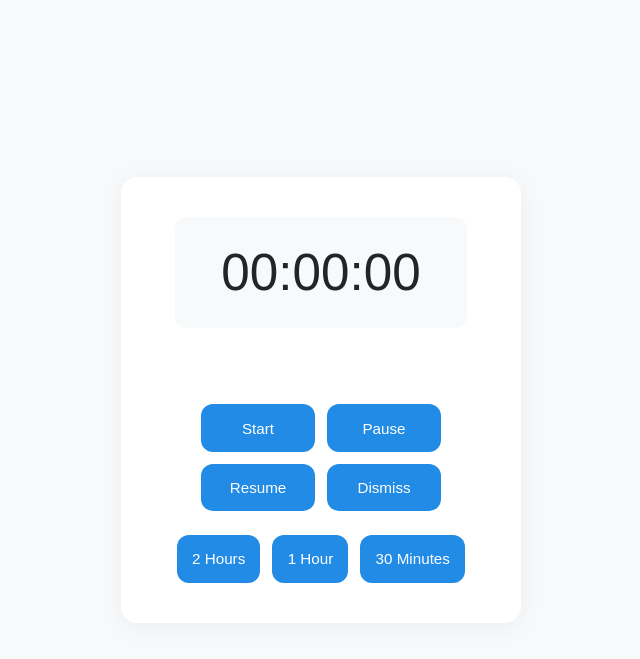
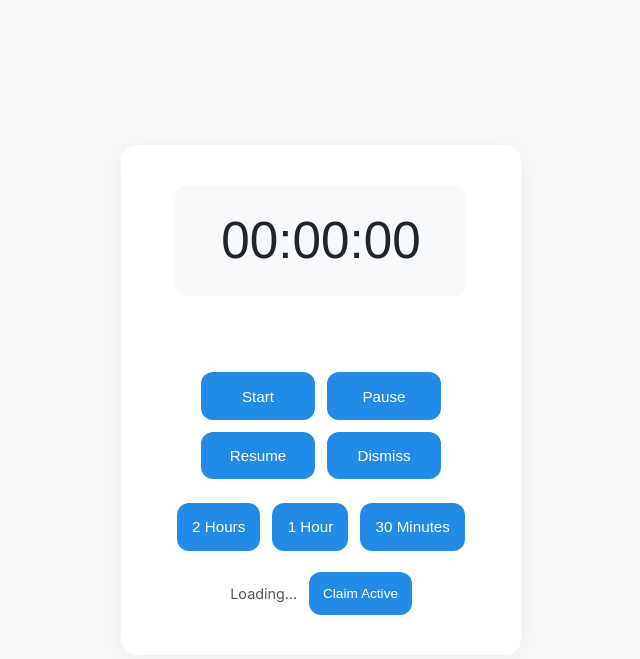
Before and after one commit to gsmafra/multi-device-timer, a Flask app: page / in a window 1280 px wide. Shown: the top 659 px of the page, without its empty margins (319-959 px from the left). Run offline with Flask 3, Linux system fonts and the light colour scheme; some libraries are stand-ins or nearby versions.

Commit message:
add active device

```diff
--- a/main.py
+++ b/main.py
@@ -61,6 +61,15 @@ def resume_timer():
     })
     return 'Timer resumed'
 
+# Add an endpoint to claim active status
+@app.route('/claim_active/<deviceid>')
+def claim_active(deviceid):
+    active_ref = db.reference('active_device')
+    active_ref.set(deviceid)
+    # Emit new active device to all clients
+    socketio.emit('active_device', {'active_device': deviceid})
+    return 'Active device claimed'
+
 # Home route - serves the web interface
 @app.route('/')
 def index():
@@ -72,6 +81,9 @@ def on_connect():
     timer_data = timer_ref.get()
     time_left = timer_data['time_left'] if timer_data else 0
     emit('update_timer', {'time_left': time_left})
+    active_ref = db.reference('active_device')
+    active = active_ref.get() or ''
+    emit('active_device', {'active_device': active})
 
 # Start the Flask app with SocketIO
 if __name__ == '__main__':
--- a/static/main.css
+++ b/static/main.css
@@ -90,3 +90,13 @@ body {
     gap: 12px;
     margin-top: 1.5em;
 }
+
+.active-container {
+    margin-top: 1.5em;
+    display: flex;
+    justify-content: center;
+    align-items: center;
+    gap: 12px;
+    font-size: 0.9em;
+    color: #555;
+}
--- a/static/main.js
+++ b/static/main.js
@@ -1,18 +1,30 @@
 // Set up your Socket.IO connection
 var socket = io();
+
+// Generate/retrieve a unique device ID
+var myDeviceId = localStorage.getItem('deviceId');
+if (!myDeviceId) {
+    myDeviceId = 'device-' + Math.random().toString(36).substr(2, 8);
+    localStorage.setItem('deviceId', myDeviceId);
+}
+var currentActiveDevice = null; // will be set by socket event
 
 // Preload the audio file
 var audio = new Audio('static/siren-alert-96052.mp3');
 audio.loop = true; // Enable looping
 
-// When the timer finishes
+// When the timer finishes, trigger alert only if active
 socket.on('timer_finished', function() {
-    audio.currentTime = 0; // Reset playback position
-    audio.play();          // Play the sound
-    document.body.classList.add('flashing'); // Start flashing effect
+    if (myDeviceId === currentActiveDevice) {
+        audio.currentTime = 0;
+        audio.play();
+        document.body.classList.add('flashing');
+    } else {
+        console.log('Timer finished, but this device is not active.');
+    }
 });
 
-// Stop the audio playback and flashing effect
+// Stop the alert
 function dismissAlert() {
     audio.pause();
     audio.currentTime = 0;
@@ -22,6 +34,19 @@ function dismissAlert() {
 // Update the timer display (the input value)
 socket.on('update_timer', function(data) {
     document.getElementById("timerDisplay").value = formatTime(data.time_left);
+});
+
+// Listen for active device updates
+socket.on('active_device', function(data) {
+    currentActiveDevice = data.active_device;
+    var activeStatusElem = document.getElementById('activeStatus');
+    if (currentActiveDevice === myDeviceId) {
+        activeStatusElem.textContent = "This is the active device";
+    } else if (currentActiveDevice) {
+        activeStatusElem.textContent = "Active device: " + currentActiveDevice;
+    } else {
+        activeStatusElem.textContent = "No active device";
+    }
 });
 
 // Format seconds into hh:mm:ss format
@@ -44,7 +69,7 @@ function parseTime(timeStr) {
     return hours * 3600 + minutes * 60 + seconds;
 }
 
-// Lock or unlock the timer input based on whether the timer is running
+// Lock or unlock the timer input based on running state
 function lockTimerInput(locked) {
     var timerInput = document.getElementById("timerDisplay");
     if (locked) {
@@ -76,7 +101,14 @@ function resumeTimer() {
 }
 
 function presetTimer(duration) {
-    // This function restarts the timer with a preset duration.
     lockTimerInput(true);
     fetch('/start/' + duration);
 }
+
+// Claim active: tells the server this device wants to be the active device.
+function claimActive() {
+    fetch('/claim_active/' + myDeviceId)
+        .then(response => response.text())
+        .then(txt => console.log("Claim active response:", txt))
+        .catch(err => console.error(err));
+}
--- a/templates/index.html
+++ b/templates/index.html
@@ -24,6 +24,11 @@
             <button class="btn" onclick="presetTimer(3600)">1 Hour</button>
             <button class="btn" onclick="presetTimer(1800)">30 Minutes</button>
         </div>
+        <!-- New active device container -->
+        <div class="active-container">
+            <span id="activeStatus">Loading...</span>
+            <button class="btn" onclick="claimActive()">Claim Active</button>
+        </div>
     </div>
 </body>
 </html>
```
